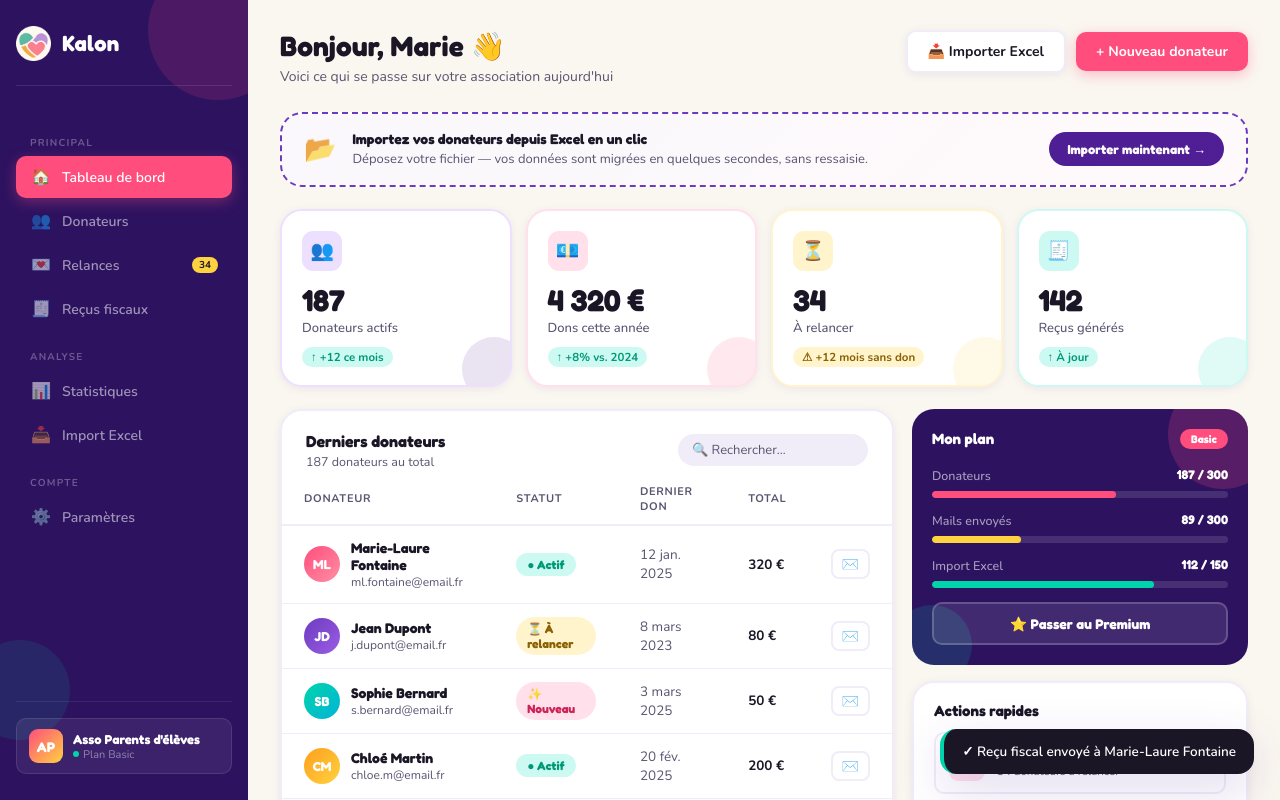
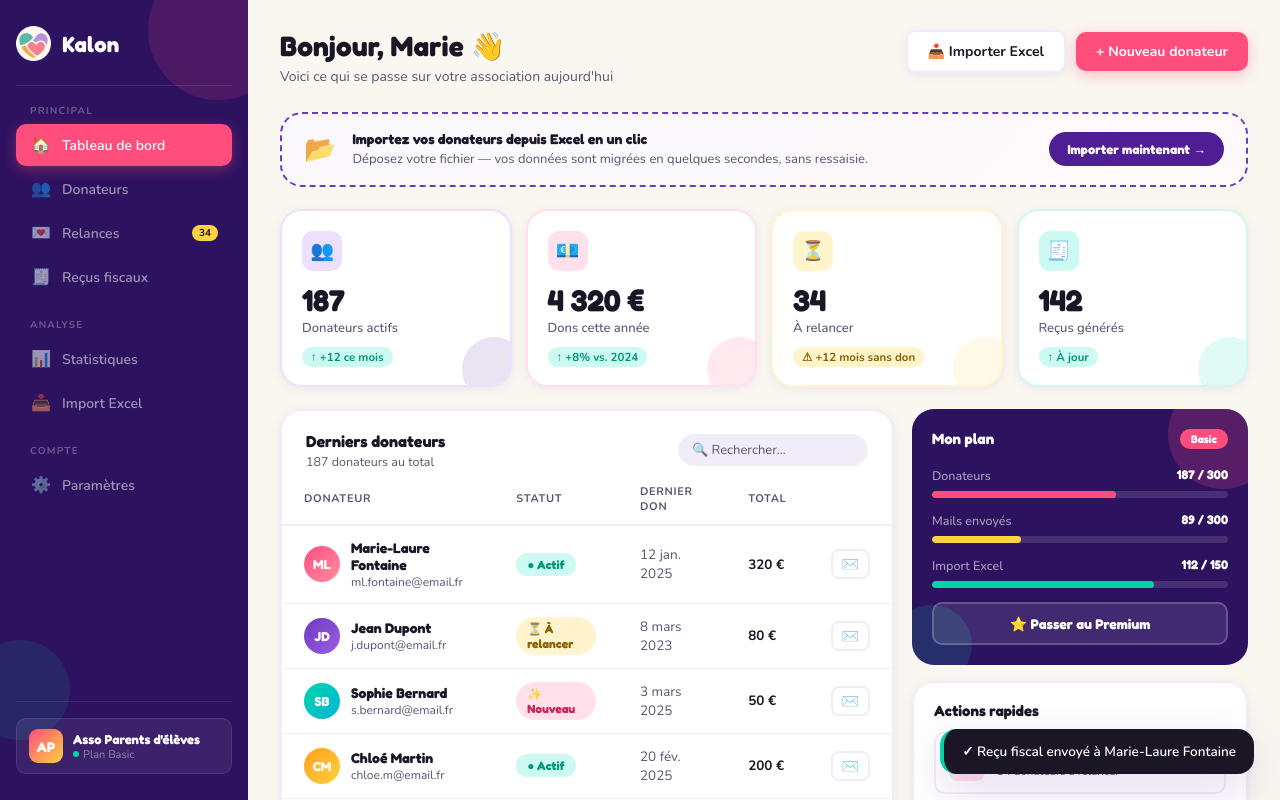
Before and after one commit to nicovig/Kalon.Front, an Angular app: page /auth/login in a window 1280 px wide. Both pictures are taken after typing "name@example.com", "Sample123" into the empty fields and a click on the button "Me connecter". Shown: the top 800 px of the page. Built offline with nearby package versions, Linux system fonts and the light colour scheme.

Commit message:
dashboard ok

```diff
--- a/src/app/layout/sidebar/sidebar.component.css
+++ b/src/app/layout/sidebar/sidebar.component.css
@@ -41,7 +41,6 @@
   display: flex;
   align-items: center;
   gap: 11px;
-  margin-bottom: 32px;
   padding-bottom: 24px;
   border-bottom: 1px solid rgba(255, 255, 255, 0.1);
   position: relative;
--- a/src/app/layout/sidebar/sidebar.component.html
+++ b/src/app/layout/sidebar/sidebar.component.html
@@ -3,7 +3,7 @@
     <img src="/assets/img/logo_rounded.png" alt="Kalon" class="logo-image">
     <div>
       <div class="logo-name">Kalon</div>
-      <div class="logo-tagline"></div>
+      <!-- <div class="logo-tagline"></div> -->
     </div>
   </div>
 
```
